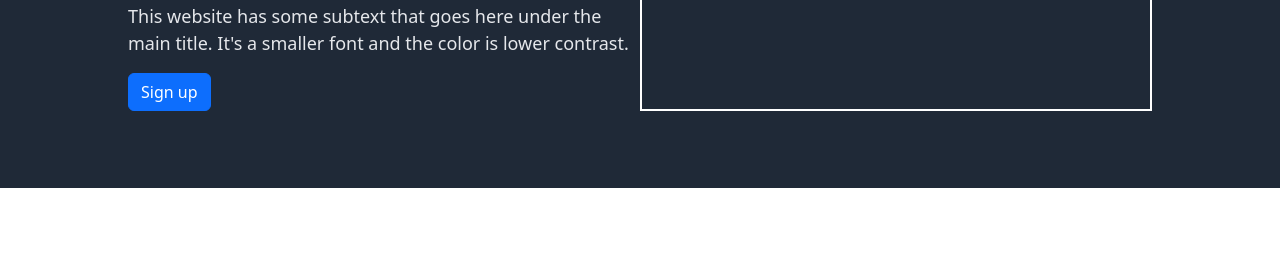
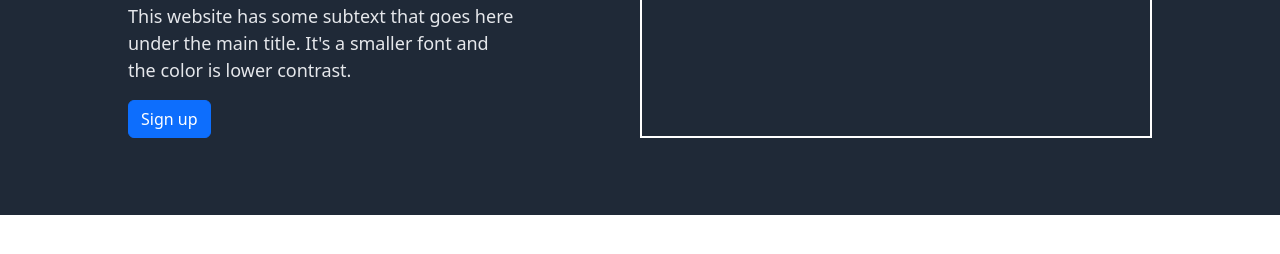
Before and after one commit to david22573/landing-page, a plain HTML site: page index.html in a window 1280 px wide. Shown: the part 276-530 px from the top of the page. Drawn offline with nearby package versions, Linux system fonts and the light colour scheme.

Commit message:
Fix bottom part of header section

```diff
--- a/style.css
+++ b/style.css
@@ -44,6 +44,10 @@ header {
   padding-bottom: 5%;
 }
 
+.header-child.left {
+  width: 38%;
+}
+
 .header-child.left > h1 {
   font-size: 48px;
   font-weight: 800;
@@ -52,6 +56,7 @@ header {
 
 .header-child.right {
   min-width: 50%;
+  min-height: 100%;
   border: white 2px solid;
 }
 /*  */
```
